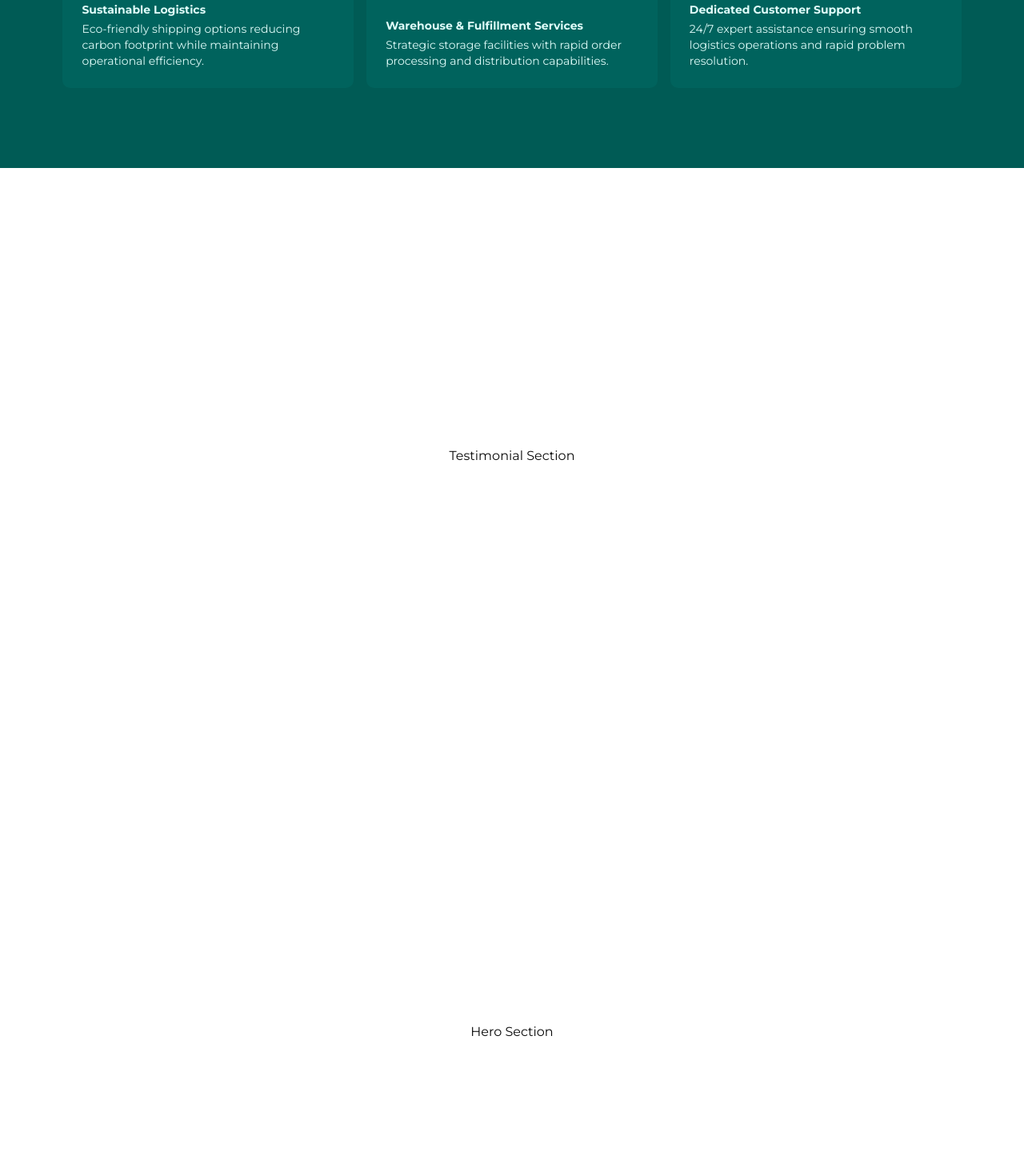
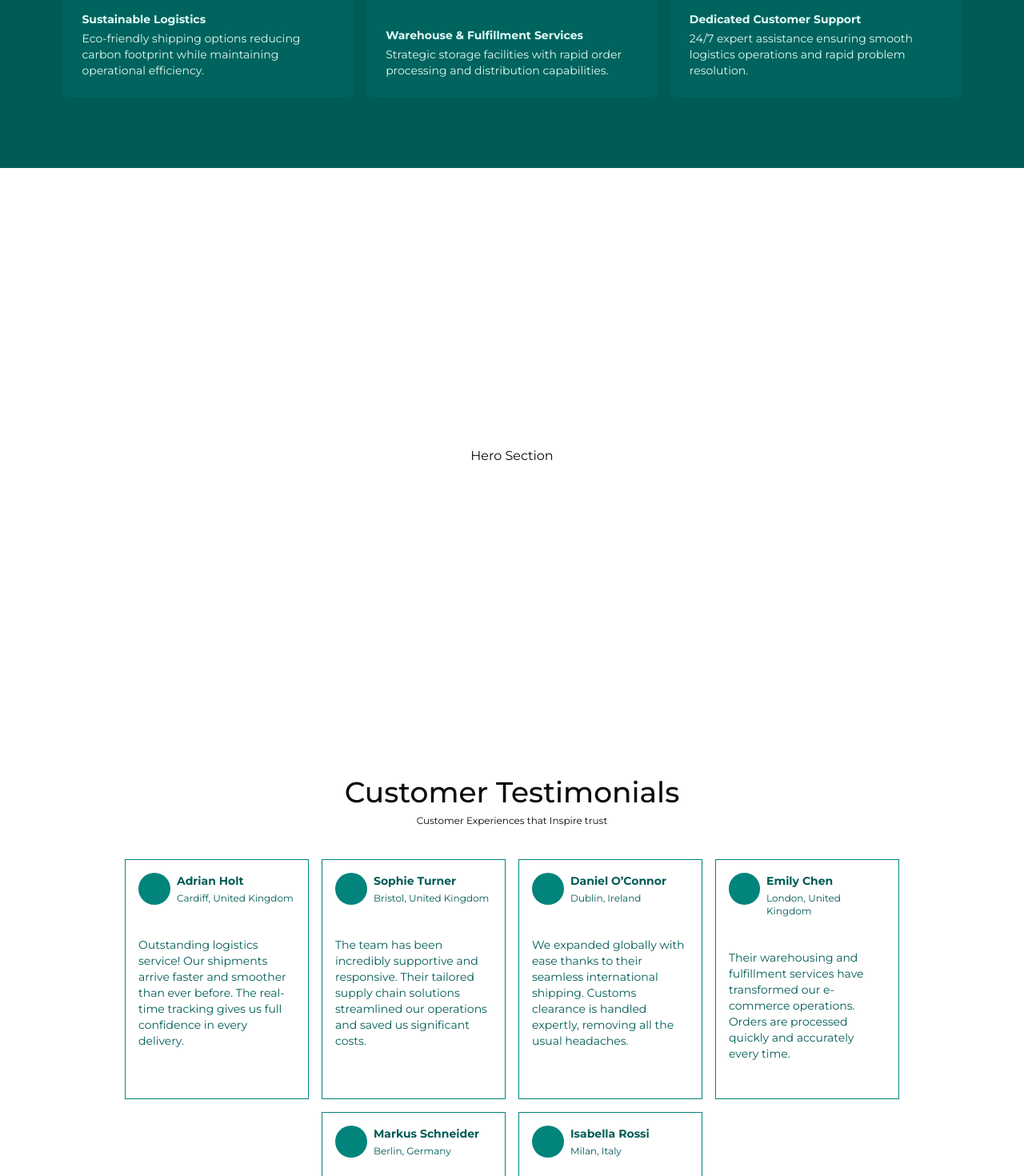
Before and after one commit to Tyno1/flashfox, a React (Vite) app in the folder web/: page / in a window 1280 px wide. Shown: the part 1330-2800 px from the top of the page at 80% size. Built offline with nearby package versions, Linux system fonts and the light colour scheme.

Commit message:
completed testimonial section

```diff
--- a/web/src/components/components/home/Features.tsx
+++ b/web/src/components/components/home/Features.tsx
@@ -8,8 +8,7 @@ import {
   Warehouse,
 } from "lucide-react";
 
-export function Features() {
-  const Features = [
+const features = [
   {
     icon: <Ship />,
     heading: "Seamless Global Shipping",
@@ -42,27 +41,33 @@ export function Features() {
   },
 ];
 
+export function Features() {
   return (
-    <div className="min-h-[92vh] w-full flex flex-col items-center justify-center bg-secondary-foreground px-4 py-10 gap-10">
-      <h2 className="text-secondary text-2xl md:text-4xl font-medium w-[70%] lg:w-[50%] text-center">
+    <section className="min-h-[92vh] w-full flex flex-col items-center justify-center bg-secondary-foreground px-4 py-10">
+      <div className="text-secondary  w-[70%] lg:w-[50%] text-center mb-10">
+        <h2 className="text-2xl md:text-4xl font-medium mb-2">
           Efficient and Integrated Logistics Services
         </h2>
+        <p className="text-xs">
+          Simplify logistics with our efficient, quality focused services
+        </p>
+      </div>
       <div className="grid grid-cols-1 md:grid-cols-2 lg:grid-cols-3 gap-4 w-full px-0 md:px-[5%]">
-        {Features.map((feature) => (
-          <div className="w-full h-[170px] lg:h-[200px] bg-primary/20 rounded-lg p-6 flex flex-col justify-between text-sm md:text-medium text-secondary">
-            <div className="top-section flex justify-between">
+        {features.map((feature, index) => (
+          <div key={index} className="w-full h-[170px] lg:h-[200px] bg-primary/20 rounded-lg p-6 flex flex-col justify-between text-sm md:text-medium text-secondary">
+            <div className="flex justify-between">
               <div>{feature.icon}</div>
               <div>
                 <MoveUpRight />
               </div>
             </div>
-            <div className="bottom-section">
+            <div>
               <h3 className="font-bold mb-1">{feature.heading}</h3>
               <p className="text-sm md:text-medium">{feature.text}</p>
             </div>
           </div>
         ))}
       </div>
-    </div>
+    </section>
   );
 }
--- a/web/src/components/components/home/Testimonial.tsx
+++ b/web/src/components/components/home/Testimonial.tsx
@@ -1,7 +1,70 @@
+const testimonials = [
+  {
+    name: "Adrian Holt",
+    location: "Cardiff, United Kingdom",
+    message:
+      "Outstanding logistics service! Our shipments arrive faster and smoother than ever before. The real-time tracking gives us full confidence in every delivery.",
+  },
+  {
+    name: "Sophie Turner",
+    location: "Bristol, United Kingdom",
+    message:
+      "The team has been incredibly supportive and responsive. Their tailored supply chain solutions streamlined our operations and saved us significant costs.",
+  },
+  {
+    name: "Daniel O’Connor",
+    location: "Dublin, Ireland",
+    message:
+      "We expanded globally with ease thanks to their seamless international shipping. Customs clearance is handled expertly, removing all the usual headaches.",
+  },
+  {
+    name: "Emily Chen",
+    location: "London, United Kingdom",
+    message:
+      "Their warehousing and fulfillment services have transformed our e-commerce operations. Orders are processed quickly and accurately every time.",
+  },
+  {
+    name: "Markus Schneider",
+    location: "Berlin, Germany",
+    message:
+      "I appreciate their commitment to sustainability. Our company values eco-friendly shipping, and they provided excellent options without compromising efficiency.",
+  },
+  {
+    name: "Isabella Rossi",
+    location: "Milan, Italy",
+    message:
+      "Fantastic customer support — available whenever we needed assistance. They’ve made logistics stress-free for our growing business.",
+  },
+];
+
 export function Testimonial() {
   return (
-    <div className="h-[90vh] w-full flex items-center justify-center">
-      <p className="text-center">Testimonial Section</p>
-    </div>
+    <section className="min-h-[92vh] w-full lg:w-[80%] mx-auto flex flex-col items-center justify-center bg-background md:px-4 py-10">
+      <div className="text-foreground  w-[70%] text-center mb-10">
+        <h2 className="text-2xl md:text-4xl font-medium mb-2">
+          Customer Testimonials
+        </h2>
+        <p className="text-xs">Customer Experiences that Inspire trust </p>
+      </div>
+      <div className="flex flex-wrap justify-center gap-4 w-full h-full px-0">
+        {testimonials.map((testimonial, index) => (
+          <div
+            key={index}
+            className="max-w-[230px] min-h-[300px] lg:h-[200px] border-1 border-primary p-4 flex flex-col text-sm md:text-medium text-secondary-foreground gap-10"
+          >
+            <div className="flex gap-2">
+              <div className="w-[40px] h-[40px] bg-primary rounded-full">
+                <img src="" alt="" />
+              </div>
+              <div>
+                <p className="font-bold mb-1">{testimonial.name}</p>
+                <p className="text-xs">{testimonial.location}</p>
+              </div>
+            </div>
+            <p className="text-sm line-clamp-8">{testimonial.message}</p>
+          </div>
+        ))}
+      </div>{" "}
+    </section>
   );
 }
--- a/web/src/pages/Home.tsx
+++ b/web/src/pages/Home.tsx
@@ -10,8 +10,8 @@ export function Home() {
     <>
       <Hero />
       <Features />
+      <CallToAction />
       <Testimonial />
-      <CallToAction />
     </>
   );
 }
```
Lines whose indentation alone changed are shown as unchanged.
